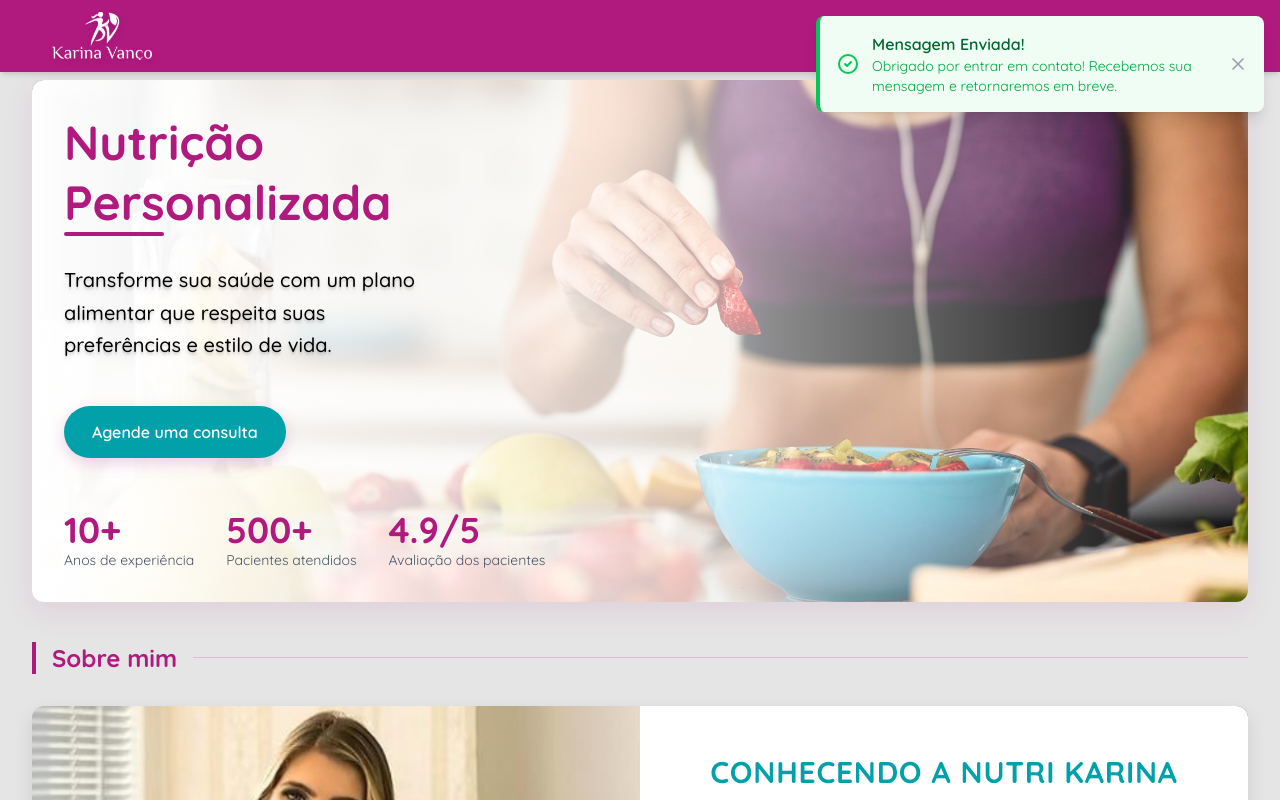
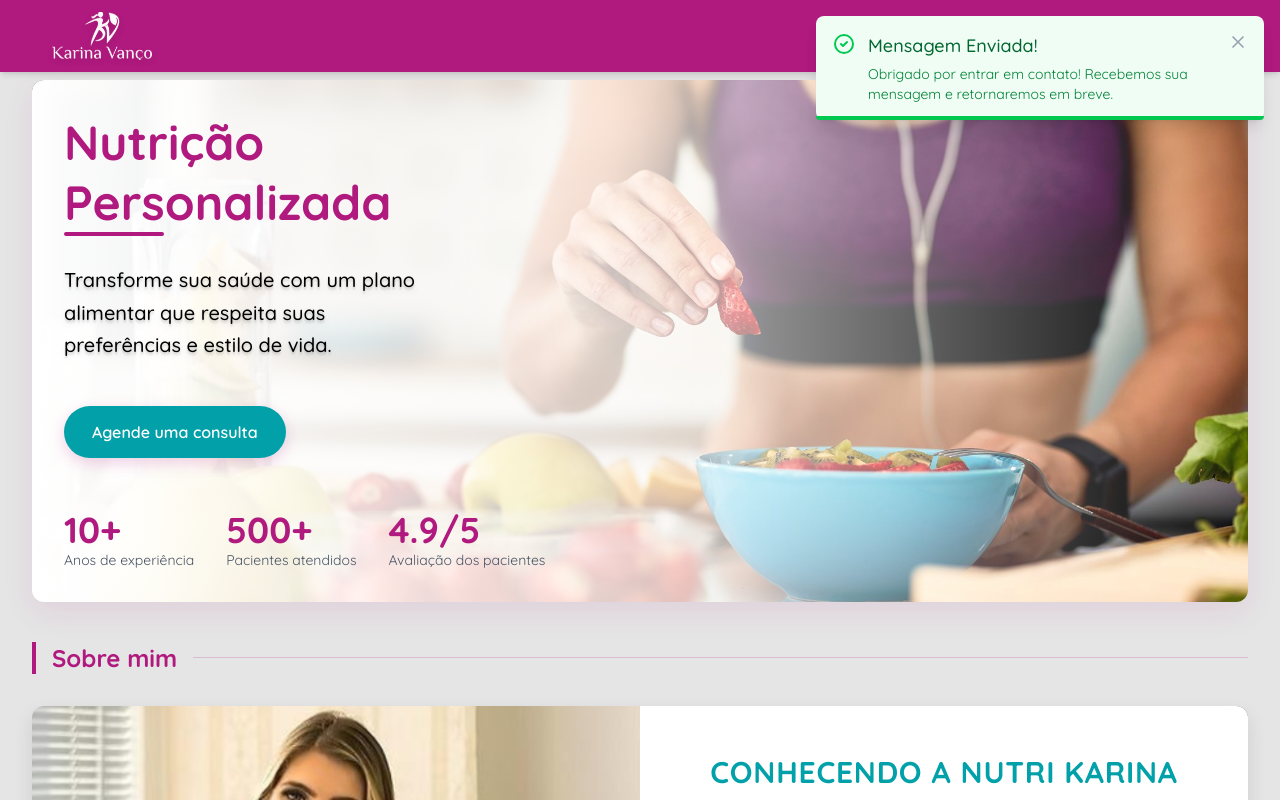
Before and after one commit to leonardomaran-dev/karina-vanco, a Vue app: page /contact in a window 1280 px wide. Both pictures are taken after typing "Sample", "name@example.com", "Sample", "Sample" into the empty fields and a click on the button "Enviar Mensagem". Shown: the top 800 px of the page. Built offline with nearby package versions, Linux system fonts and the light colour scheme.

Commit message:
update flash message

```diff
--- a/src/components/ui/FlashMessage.vue
+++ b/src/components/ui/FlashMessage.vue
@@ -25,46 +25,75 @@ defineProps({
 </script>
 
 <template>
+  <Transition
+    enter-active-class="transform ease-out duration-300 transition"
+    enter-from-class="translate-y-2 opacity-0 sm:translate-y-0 sm:translate-x-2"
+    enter-to-class="translate-y-0 opacity-100 sm:translate-x-0"
+    leave-active-class="transition ease-in duration-300"
+    leave-from-class="opacity-100"
+    leave-to-class="opacity-0"
+  >
     <div
       v-if="show"
       :class="[
-      'fixed top-4 right-4 p-4 rounded-lg shadow-lg max-w-md transform transition-all duration-500 z-50',
-      type === 'success' ? 'bg-green-50 border-l-4 border-green-500' : 'bg-red-50 border-l-4 border-red-500'
+        'fixed top-4 right-4 p-4 rounded-lg shadow-lg max-w-md z-50 transform transition-all duration-500',
+        type === 'success' ? 'bg-green-50' : 'bg-red-50'
       ]"
     >
-    <div class="flex items-center gap-3">
-      <div v-if="type === 'success'" class="text-green-500">
-        <svg class="w-6 h-6" fill="none" stroke="currentColor" viewBox="0 0 24 24">
+      <div class="flex items-start gap-3">
+        <div :class="[
+          'flex-shrink-0',
+          type === 'success' ? 'text-green-500' : 'text-red-500'
+        ]">
+          <svg v-if="type === 'success'" class="w-6 h-6" fill="none" stroke="currentColor" viewBox="0 0 24 24">
             <path stroke-linecap="round" stroke-linejoin="round" stroke-width="2" d="M9 12l2 2 4-4m6 2a9 9 0 11-18 0 9 9 0 0118 0z"></path>
           </svg>
-      </div>
-      <div v-else class="text-red-500">
-        <svg class="w-6 h-6" fill="none" stroke="currentColor" viewBox="0 0 24 24">
+          <svg v-else class="w-6 h-6" fill="none" stroke="currentColor" viewBox="0 0 24 24">
             <path stroke-linecap="round" stroke-linejoin="round" stroke-width="2" d="M12 8v4m0 4h.01M21 12a9 9 0 11-18 0 9 9 0 0118 0z"></path>
           </svg>
         </div>
         <div class="flex-1">
-        <p :class="[
-          'font-semibold',
+          <h3 :class="[
+            'text-lg font-medium mb-1',
             type === 'success' ? 'text-green-800' : 'text-red-800'
           ]">
             {{ title }}
-        </p>
+          </h3>
           <p :class="[
             'text-sm',
-          type === 'success' ? 'text-green-600' : 'text-red-600'
+            type === 'success' ? 'text-green-700' : 'text-red-700'
           ]">
             {{ message }}
           </p>
         </div>
         <button
           @click="onClose"
-        class="text-gray-400 hover:text-gray-500"
+          class="flex-shrink-0 ml-4 text-gray-400 hover:text-gray-500 focus:outline-none focus:ring-2 focus:ring-offset-2 focus:ring-primary rounded-md"
         >
-        <svg class="w-5 h-5" fill="none" stroke="currentColor" viewBox="0 0 24 24">
+          <span class="sr-only">Fechar</span>
+          <svg class="h-5 w-5" fill="none" stroke="currentColor" viewBox="0 0 24 24">
             <path stroke-linecap="round" stroke-linejoin="round" stroke-width="2" d="M6 18L18 6M6 6l12 12"></path>
           </svg>
         </button>
       </div>
+      <div
+        :class="[
+          'absolute bottom-0 left-0 h-1 transition-all duration-5000 rounded-b-lg',
+          type === 'success' ? 'bg-green-500' : 'bg-red-500'
+        ]"
+        :style="{ width: '100%', animation: 'shrinkBar 5s linear forwards' }"
+      ></div>
     </div>
+  </Transition>
 </template>
+
+<style scoped>
+@keyframes shrinkBar {
+  from {
+    width: 100%;
+  }
+  to {
+    width: 0%;
+  }
+}
+</style>
```
Lines whose indentation alone changed are shown as unchanged.
